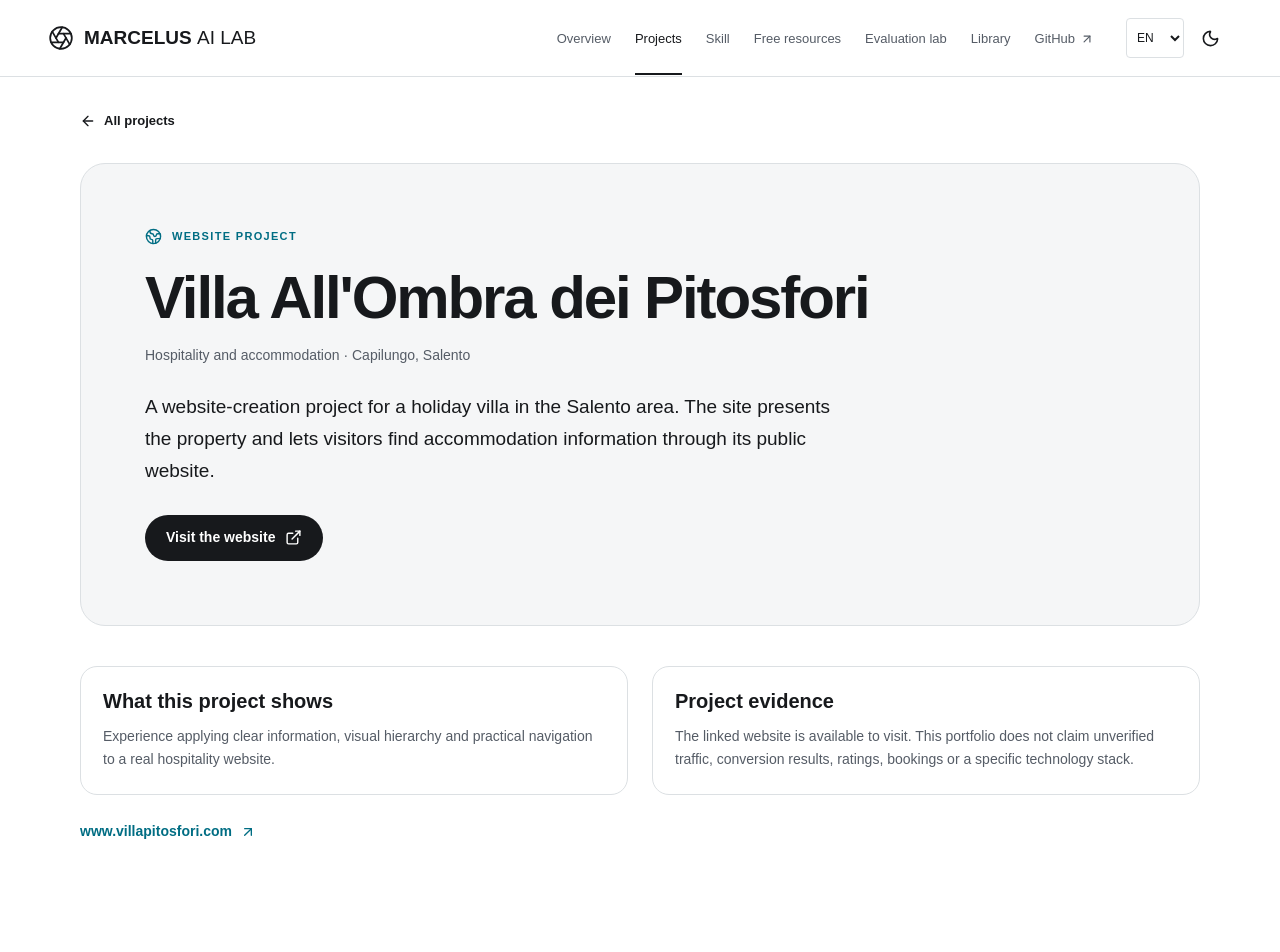
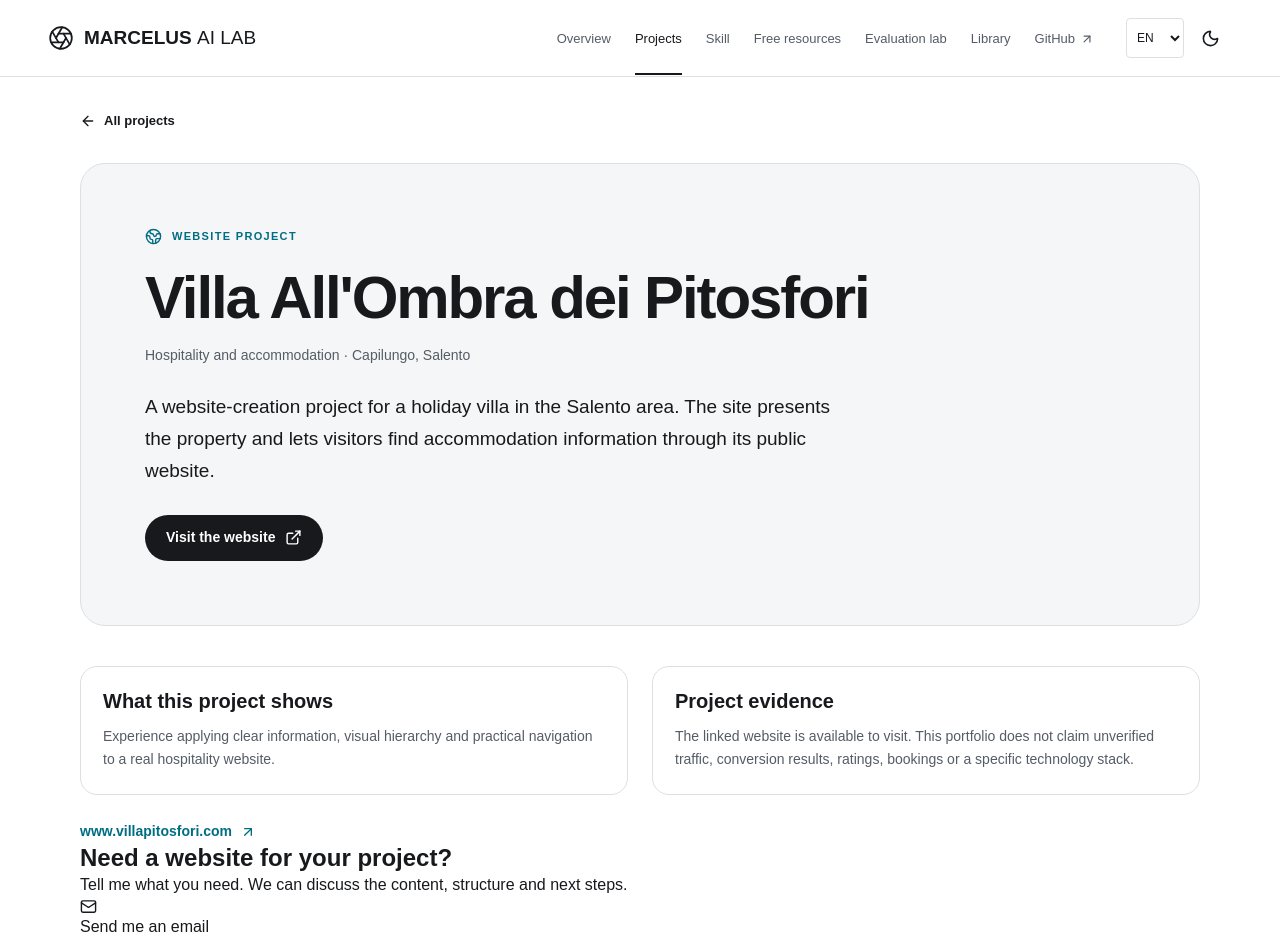
Before and after one commit to manzo8b/marcelus-v-v01, a Next.js app in the folder apps/marcelus-ai-lab/: page /projects/villa-pitosfori in a window 1280 px wide. Shown: the top 952 px of the page. Built offline with nearby package versions, Linux system fonts and the light colour scheme.

Commit message:
feat: include simple website project enquiry CTA in Villa case detail

```diff
--- a/apps/marcelus-ai-lab/components/villa-pitosfori.tsx
+++ b/apps/marcelus-ai-lab/components/villa-pitosfori.tsx
@@ -1,6 +1,7 @@
 import Link from 'next/link';
-import { ArrowLeft, ArrowUpRight, Globe2, ExternalLink } from 'lucide-react';
+import { ArrowLeft, ArrowUpRight, Globe2, ExternalLink, Mail } from 'lucide-react';
 import { type Locale, localizedPath } from '@/data/i18n';
+import { profile } from '@/data/portfolio';
 import s from './villa-pitosfori.module.css';
 
 const content = {
@@ -14,6 +15,10 @@ const content = {
     accuracyTitle: 'Project evidence',
     accuracy: 'The linked website is available to visit. This portfolio does not claim unverified traffic, conversion results, ratings, bookings or a specific technology stack.',
     action: 'Visit the website',
+    contactTitle: 'Need a website for your project?',
+    contactDesc: 'Tell me what you need. We can discuss the content, structure and next steps.',
+    contactButton: 'Send me an email',
+    contactSubject: 'Website project enquiry',
     back: 'All projects'
   },
   it: {
@@ -26,6 +31,10 @@ const content = {
     accuracyTitle: 'Stato e verificabilità',
     accuracy: 'Il sito collegato è consultabile. Il portfolio non attribuisce a questo lavoro risultati non verificati su visite, prenotazioni, conversioni o tecnologie utilizzate.',
     action: 'Visita il sito web',
+    contactTitle: 'Hai bisogno di un sito web?',
+    contactDesc: 'Raccontami il tuo progetto. Possiamo valutare insieme struttura, contenuti e una soluzione adatta alle tue esigenze.',
+    contactButton: 'Scrivimi via email',
+    contactSubject: 'Richiesta realizzazione sito web',
     back: 'Tutti i progetti'
   },
   es: {
@@ -38,6 +47,10 @@ const content = {
     accuracyTitle: 'Estado y evidencias',
     accuracy: 'El sitio enlazado se puede visitar. El portfolio no atribuye resultados no verificados sobre visitas, reservas, conversiones o tecnologías utilizadas.',
     action: 'Visitar el sitio web',
+    contactTitle: '¿Necesitas una página web?',
+    contactDesc: 'Cuéntame tu proyecto. Podemos hablar sobre contenido, estructura y los próximos pasos.',
+    contactButton: 'Escríbeme por email',
+    contactSubject: 'Consulta sobre creación web',
     back: 'Todos los proyectos'
   }
 } as const;
@@ -60,5 +73,11 @@ export function VillaPitosforiOverview({ locale='en' }: { locale?: Locale }) {
       <section><h2>{c.accuracyTitle}</h2><p>{c.accuracy}</p></section>
     </div>
     <a className={s.siteText} href={site} target="_blank" rel="noreferrer">www.villapitosfori.com<ArrowUpRight size={16} aria-hidden="true" /></a>
+    <aside className={s.contactCard} aria-label={c.contactTitle}>
+      <div><h2>{c.contactTitle}</h2><p>{c.contactDesc}</p></div>
+      <a href={`mailto:${profile.email}?subject=${encodeURIComponent(c.contactSubject)}`} className={s.contactButton}>
+        <Mail size={17} aria-hidden="true"/>{c.contactButton}
+      </a>
+    </aside>
   </article>;
 }
```
